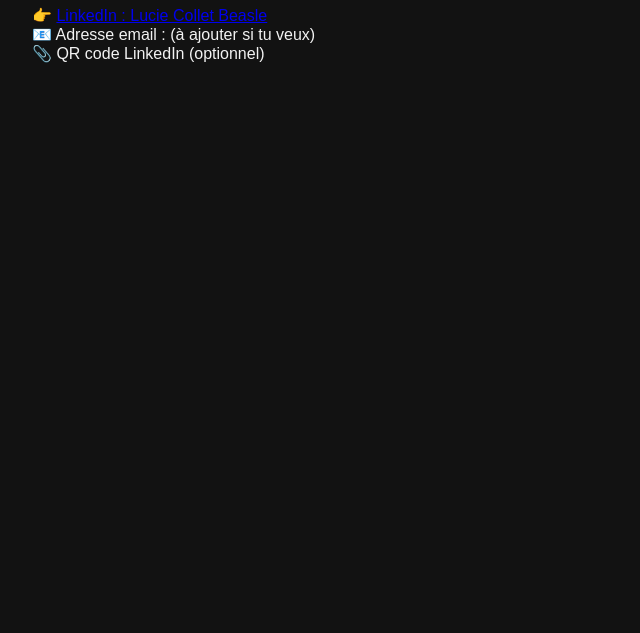
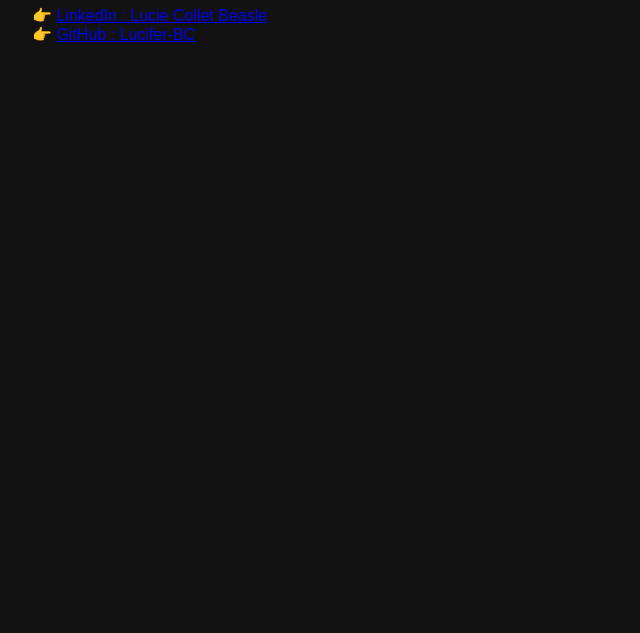
Before and after one commit to Lucifer-BC/lucifer-bc.github.io, a plain HTML site: page contact.html in a window 1280 px wide. Shown: the part 167-800 px from the top of the page, without its empty margins (0-640 px from the left). Drawn offline with Linux system fonts and the light colour scheme.

Commit message:
Ajout du lien GitHub dans la page contact

```diff
--- a/contact.html
+++ b/contact.html
@@ -17,8 +17,8 @@
   <h1>📬 Me contacter</h1>
   <p>
     👉 <a href="https://www.linkedin.com/in/lucie-collet-beasle" target="_blank">LinkedIn : Lucie Collet Beasle</a><br>
-    📧 Adresse email : (à ajouter si tu veux)<br>
-    📎 QR code LinkedIn (optionnel)
+    👉 <a href="https://github.com/Lucifer-BC" target="_blank">GitHub : Lucifer-BC</a>
   </p>
+
 </body>
 </html>
```
